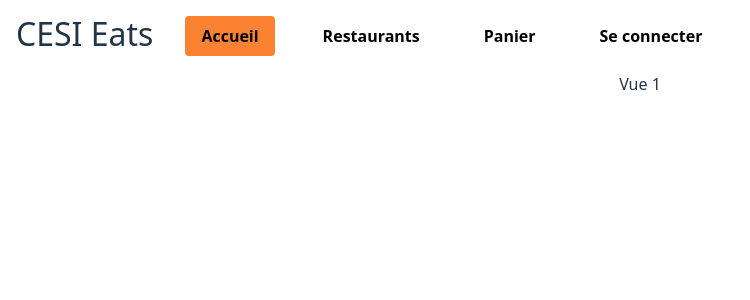
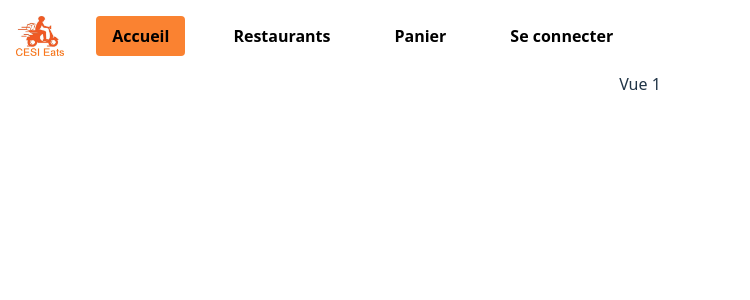
Before and after one commit to Zein-R/Cesi-eats-POC, a Vue app in the folder Cesi-Eats-Front/: page / in a window 1280 px wide. Shown: the top 300 px of the page, without its empty margins (0-750 px from the left). Built offline with nearby package versions, Linux system fonts and the light colour scheme.

Commit message:
Add logo

```diff
--- a/Cesi-Eats-Front/src/App.vue
+++ b/Cesi-Eats-Front/src/App.vue
@@ -2,16 +2,17 @@
 </script>
 
 <template>
-  <div class="app">
-    <nav class="navbar">
+  <div class="app bg-white">
+    <div class="d-flex justify-content-between align-items-center">
+      <div class="navbar">
+        <img src="./assets/cesi-eats-logo.jpg" class="h-10">
+        <router-link to="/" class="nav-link">Accueil</router-link>
+        <router-link to="/restaurants" class="nav-link">Restaurants</router-link>
+        <router-link to="/cart" class="nav-link">Panier</router-link>
+        <router-link to="/login" class="nav-link">Se connecter</router-link>
 
-      <h1>CESI Eats</h1>
-      <router-link to="/" class="nav-link">Accueil</router-link>
-      <router-link to="/restaurants" class="nav-link">Restaurants</router-link>
-      <router-link to="/cart" class="nav-link">Panier</router-link>
-      <router-link to="/login" class="nav-link">Se connecter</router-link>
-
-    </nav>
+      </div>
+    </div>
     <main>
       <router-view></router-view>
     </main>
```
Also changed, not shown: Cesi-Eats-Front/src/assets/cesi-eats-logo.jpg (added).
